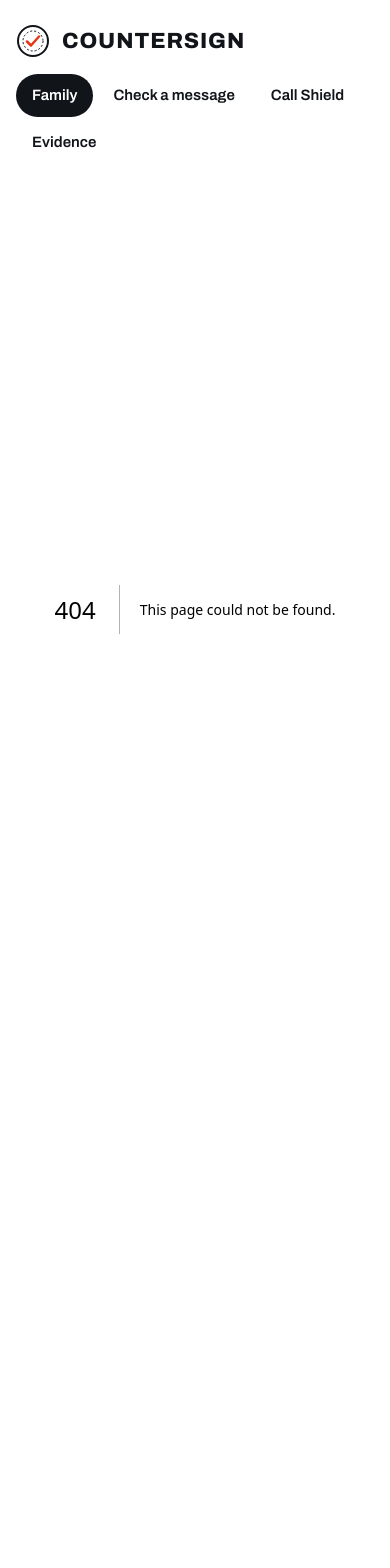
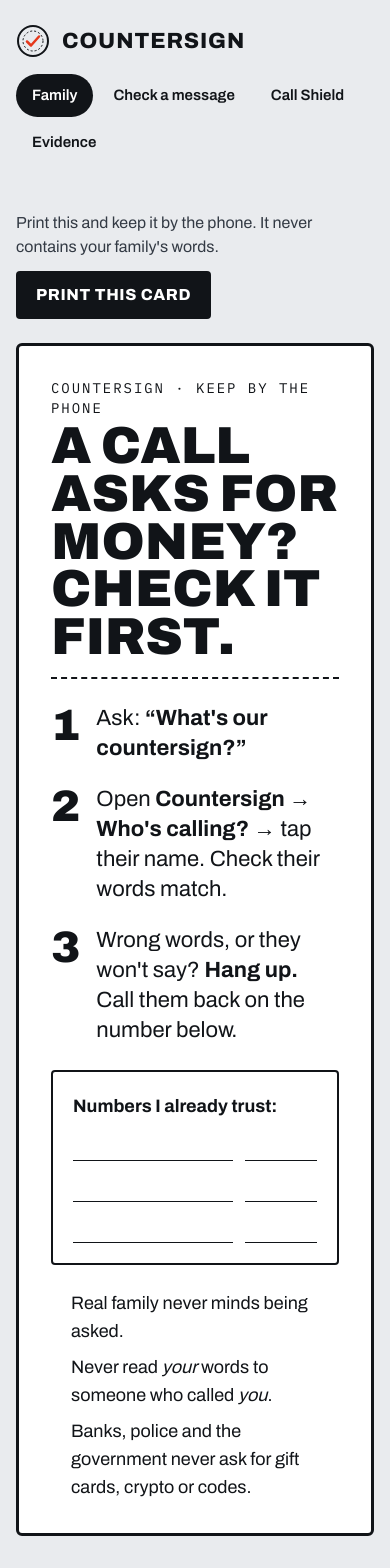
Before and after one commit to MaanavKrishna/countersign, a Next.js app: page /family/card in a window 390 px wide. Before the commit this address had no page. Shown: the top 1568 px of the page. Before the commit the page ends 1031 px from the top, so only its background shows below. Built offline with nearby package versions, Linux system fonts and the light colour scheme.

Commit message:
feat: printable phone-table card and a 'Who's calling?' home-screen shortcut

```diff
--- a/public/sw.js
+++ b/public/sw.js
@@ -1,7 +1,7 @@
 // Countersign service worker: the Family Countersign and Call Shield screens
 // must open with no signal, because that's when a scam call can come in.
-const VERSION = "countersign-v4";
-const PAGES = ["/", "/family", "/shield", "/check", "/vault"];
+const VERSION = "countersign-v5";
+const PAGES = ["/", "/family", "/family/practice", "/family/card", "/shield", "/check", "/vault"];
 const EXTRA = ["/manifest.webmanifest", "/icon"];
 
 // Cache each offline-critical page AND the scripts/styles it references, so the
--- /dev/null
+++ b/src/app/family/card/page.tsx
@@ -0,0 +1,59 @@
+import { PrintButton } from "@/components/PrintButton";
+
+export const metadata = { title: "Family card — Countersign" };
+
+// A printable card for the fridge or the phone table: the habit, on paper.
+export default function FamilyCardPage() {
+  return (
+    <main className="mx-auto flex max-w-[760px] flex-col gap-6 px-4 pt-6 pb-20 sm:px-8 print:max-w-none print:p-0">
+      <div className="flex flex-wrap items-center justify-between gap-3 print:hidden">
+        <p className="m-0 text-body">Print this and keep it by the phone. It never contains your family&apos;s words.</p>
+        <PrintButton />
+      </div>
+      <article className="flex flex-col gap-6 rounded-md border-[3px] border-ink bg-white p-8 print:rounded-none print:border-[3px]">
+        <header className="flex flex-col gap-1 border-b-2 border-dashed border-ink pb-4">
+          <p className="m-0 font-mono text-sm tracking-[0.14em] uppercase">Countersign · keep by the phone</p>
+          <h1 className="condensed m-0 text-[52px] leading-[0.92] font-black uppercase">
+            A call asks for money?
+            <br />
+            Check it first.
+          </h1>
+        </header>
+        <ol className="m-0 flex flex-col gap-5 pl-0 text-[22px] leading-snug" style={{ listStyle: "none" }}>
+          <li className="flex gap-4">
+            <span className="condensed text-[44px] leading-none font-black">1</span>
+            <span>
+              Ask: <b>&ldquo;What&apos;s our countersign?&rdquo;</b>
+            </span>
+          </li>
+          <li className="flex gap-4">
+            <span className="condensed text-[44px] leading-none font-black">2</span>
+            <span>
+              Open <b>Countersign</b> → <b>Who&apos;s calling?</b> → tap their name. Check their words match.
+            </span>
+          </li>
+          <li className="flex gap-4">
+            <span className="condensed text-[44px] leading-none font-black">3</span>
+            <span>
+              Wrong words, or they won&apos;t say? <b>Hang up.</b> Call them back on the number below.
+            </span>
+          </li>
+        </ol>
+        <div className="flex flex-col gap-3 rounded border-2 border-ink p-5 text-lg">
+          <p className="m-0 font-bold">Numbers I already trust:</p>
+          {["", "", ""].map((_, i) => (
+            <p key={i} className="m-0 flex gap-3">
+              <span className="w-40 border-b border-ink">&nbsp;</span>
+              <span className="flex-1 border-b border-ink">&nbsp;</span>
+            </p>
+          ))}
+        </div>
+        <ul className="m-0 flex flex-col gap-2 pl-5 text-lg">
+          <li>Real family never minds being asked.</li>
+          <li>Never read <i>your</i> words to someone who called <i>you</i>.</li>
+          <li>Banks, police and the government never ask for gift cards, crypto or codes.</li>
+        </ul>
+      </article>
+    </main>
+  );
+}
--- a/src/app/family/page.tsx
+++ b/src/app/family/page.tsx
@@ -65,6 +65,11 @@
           Pair once, in person. From then on, both phones show the same three words, changing every minute. If someone calls sounding like family and asks for money, ask for the countersign.
         </p>
       </header>
+
+      <div className="flex flex-wrap gap-3">
+        <a href="/family/practice" className="flex min-h-12 items-center rounded border-2 border-ink px-4 font-bold text-ink no-underline">Practice a scam call →</a>
+        <a href="/family/card" className="flex min-h-12 items-center rounded border-2 border-ink px-4 font-bold text-ink no-underline">Print a card for the phone table →</a>
+      </div>
 
       <FamilyCircles />
 
--- a/src/app/manifest.ts
+++ b/src/app/manifest.ts
@@ -13,6 +13,11 @@
       { src: "/icon", sizes: "512x512", type: "image/png", purpose: "any" },
       { src: "/apple-icon", sizes: "180x180", type: "image/png" },
     ],
+    // Long-press the app icon: straight to the check, for when the phone is already ringing.
+    shortcuts: [
+      { name: "Who's calling?", short_name: "Who's calling?", url: "/family?check=1" },
+      { name: "Check a message", short_name: "Check message", url: "/check" },
+    ],
     // Android: appears in the system share sheet once installed.
     share_target: { action: "/share", method: "GET", enctype: "application/x-www-form-urlencoded", params: { title: "title", text: "text", url: "url" } },
   } as MetadataRoute.Manifest;
--- a/src/components/FamilyCircles.tsx
+++ b/src/components/FamilyCircles.tsx
@@ -1,7 +1,7 @@
 "use client";
 
 import QRCode from "qrcode";
-import { useState } from "react";
+import { useState, useSyncExternalStore } from "react";
 import { MAX_MEMBERS, MAX_NAME, circleJoinLink, cleanMembers, cleanName, normalizeName, type Circle } from "@/lib/countersign/circle";
 import { LANGS, type Lang } from "@/lib/countersign/languages";
 import { newSecret } from "@/lib/countersign/protocol";
@@ -86,6 +86,10 @@
   const [lang, setLang] = useState<Lang>("en");
   const [invite, setInvite] = useState<{ circle: Pick<Circle, "name">; qr: string; link: string } | null>(null);
   const [checking, setChecking] = useState<Circle | null>(null);
+  // Opened from the home-screen shortcut (/family?check=1): go straight to the check.
+  const wantsCheck = useSyncExternalStore(() => () => {}, () => window.location.search.includes("check=1"), () => false);
+  const [shortcutDismissed, setShortcutDismissed] = useState(false);
+  const active = checking ?? (wantsCheck && !shortcutDismissed && circles.length > 0 ? circles[0] : null);
   const [copied, setCopied] = useState(false);
 
   const showInvite = async (c: Pick<Circle, "secret" | "name" | "members" | "lang">) => {
@@ -105,7 +109,15 @@
 
   return (
     <section className="flex flex-col gap-6" aria-labelledby="circles-h">
-      {checking && <WhoIsCalling circle={checking} onClose={() => setChecking(null)} />}
+      {active && (
+        <WhoIsCalling
+          circle={active}
+          onClose={() => {
+            setChecking(null);
+            setShortcutDismissed(true);
+          }}
+        />
+      )}
       <div className="flex flex-col gap-2">
         <h2 id="circles-h" className="condensed m-0 text-[34px] font-black uppercase">Family Circle</h2>
         <p className="m-0 max-w-[760px] text-body">One QR code for the whole family. Everyone scans it once, picks their name, and gets their own three words. Anyone in the circle can then check anyone else.</p>
--- /dev/null
+++ b/src/components/PrintButton.tsx
@@ -0,0 +1,9 @@
+"use client";
+
+export function PrintButton() {
+  return (
+    <button type="button" onClick={() => window.print()} className="min-h-12 rounded bg-ink px-5 font-extrabold tracking-[0.04em] text-white uppercase print:hidden">
+      Print this card
+    </button>
+  );
+}
--- a/src/components/SiteHeader.tsx
+++ b/src/components/SiteHeader.tsx
@@ -54,7 +54,7 @@
   // Call Shield draws its own full-bleed header so it can change colour with the threat level.
   if (path.startsWith("/shield") || path.startsWith("/family/practice")) return null;
   return (
-    <header className="mx-auto flex max-w-[1360px] flex-wrap items-center justify-between gap-4 px-4 py-6 sm:px-8">
+    <header className="mx-auto flex max-w-[1360px] flex-wrap items-center justify-between gap-4 px-4 py-6 sm:px-8 print:hidden">
       <Logo />
       <Nav />
     </header>
```
